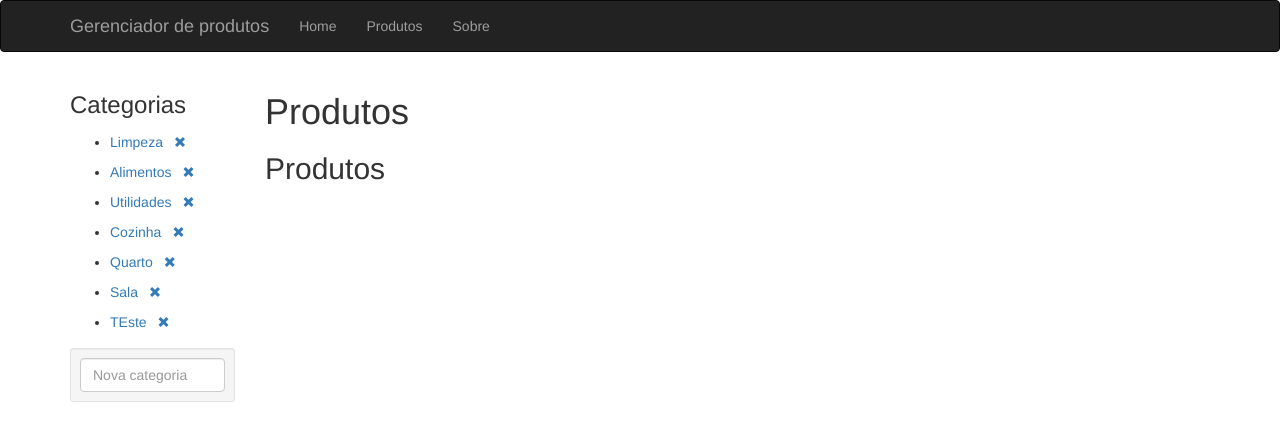
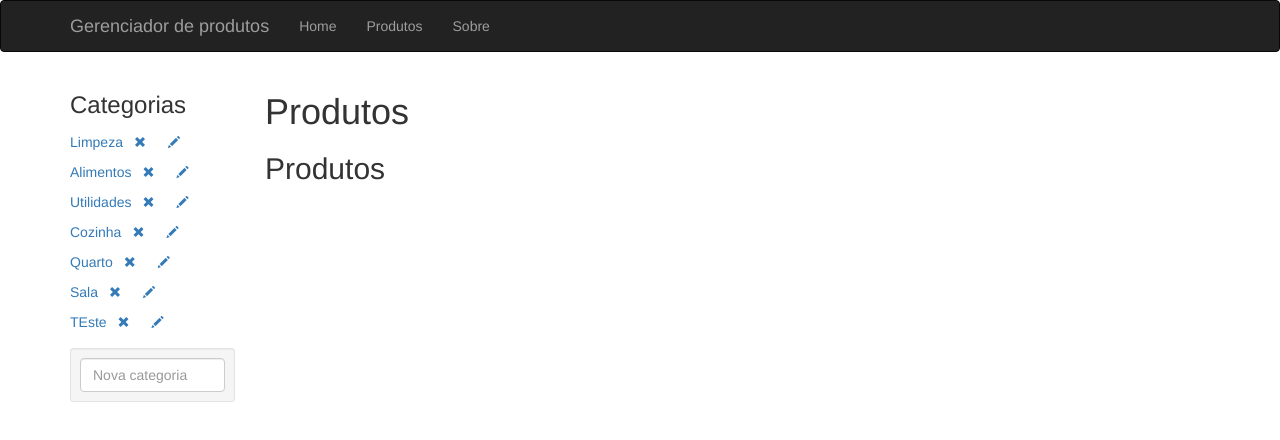
Before and after one commit to ChristianHRezende/produtosDevReactJS, a React (Create React App) app: page /produtos in a window 1280 px wide. Shown: the top 440 px of the page. Built offline with nearby package versions, Linux system fonts and the light colour scheme; data requests are answered from the project's data file.

Commit message:
Edit Categoria

```diff
--- a/src/Api.js
+++ b/src/Api.js
@@ -6,7 +6,8 @@ const api = axios.create({
 const apis = {
     loadCategorias: () => api.get('categorias'),
     loadCategoria: id => api.get('categorias/' + id),
-    createCategoria: categoria => api.post('http://localhost:3001/categorias', { categoria: categoria}),
+    createCategoria: categoria => api.post('categorias', { categoria: categoria }),
+    updateCategoria: categoria => api.put('categorias/' + categoria.id,  categoria ),
     deleteCategoria: id => api.delete("categorias/" + id),
     loadProdutos: catId => api.get('produtos?categoria=' + catId),
 }
--- a/src/Produtos.js
+++ b/src/Produtos.js
@@ -11,7 +11,8 @@ class Produtos extends Component {
     constructor(props) {
         super(props)
         this.state = {
-            categorias: []
+            categorias: [],
+            editingCategoria: ''
         }
     }
     componentDidMount() {
@@ -38,7 +39,39 @@ class Produtos extends Component {
 
         }
     }
+    /**
+     * Handle enter press to edit category
+     */
+    handleEditCategoria = (key) => {
+        if (key.keyCode === 13) {
 
+            Api.updateCategoria(
+                {
+                    id: this.state.editingCategoria.id,
+                    categoria: this.refs['cat-' + this.state.editingCategoria.id].value
+                }
+            )
+                .then(res => {
+                    this.refs['cat-' + this.state.editingCategoria.id].value = ""
+                    this.setState({ editingCategoria: '' })
+                    this.loadData();
+                })
+
+        }
+    }
+    /**
+     * Edit Category
+     */
+    editCategoria = (cat) => {
+        this.setState({ editingCategoria: cat })
+    }
+    cancelEditing = () => {
+        this.setState({ editingCategoria: '' })
+    }
+
+    /**
+    * Delete Category
+    */
     removeCategoria = (cat) => {
         Api.deleteCategoria(cat.id)
             .then(() => {
@@ -53,10 +86,26 @@ class Produtos extends Component {
     renderCategoria = cat => {
         return (
             <li key={cat.id}>
-                <Link to={`/produtos/categoria/${cat.id}`} > {cat.categoria}</Link>
-                <button className="btn btn-sm btn-link" onClick={() => this.removeCategoria(cat)}>
-                    <span className="glyphicon glyphicon-remove"></span>
-                </button>
+                {
+                    this.state.editingCategoria === cat &&
+                    <div className="input-group">
+                        <div className="input-group-btn">
+                            <input ref={'cat-' + cat.id} className="form-control" type="text" defaultValue={cat.categoria} onKeyUp={this.handleEditCategoria}></input>
+                            <button className="btn" onClick={this.cancelEditing}>cancel</button>
+                        </div>
+                    </div>
+                }
+                {this.state.editingCategoria !== cat.id &&
+                    <div>
+                        <Link to={`/produtos/categoria/${cat.id}`} > {cat.categoria}</Link>
+                        <button className="btn btn-sm btn-link" onClick={() => this.removeCategoria(cat)}>
+                            <span className="glyphicon glyphicon-remove"></span>
+                        </button>
+                        <button className="btn btn-sm btn-link" onClick={() => this.editCategoria(cat)}>
+                            <span className="glyphicon glyphicon-pencil"></span>
+                        </button>
+                    </div>
+                }
             </li>
         )
 
@@ -69,7 +118,7 @@ class Produtos extends Component {
             <div className='row'>
                 <div className='col-md-2'>
                     <h3>Categorias</h3>
-                    <ul>
+                    <ul style={{ listStyle: 'none', padding: 0 }}>
                         {categorias.map(cat => this.renderCategoria(cat))}
                     </ul>
                     <div className="well well-sm">
```
